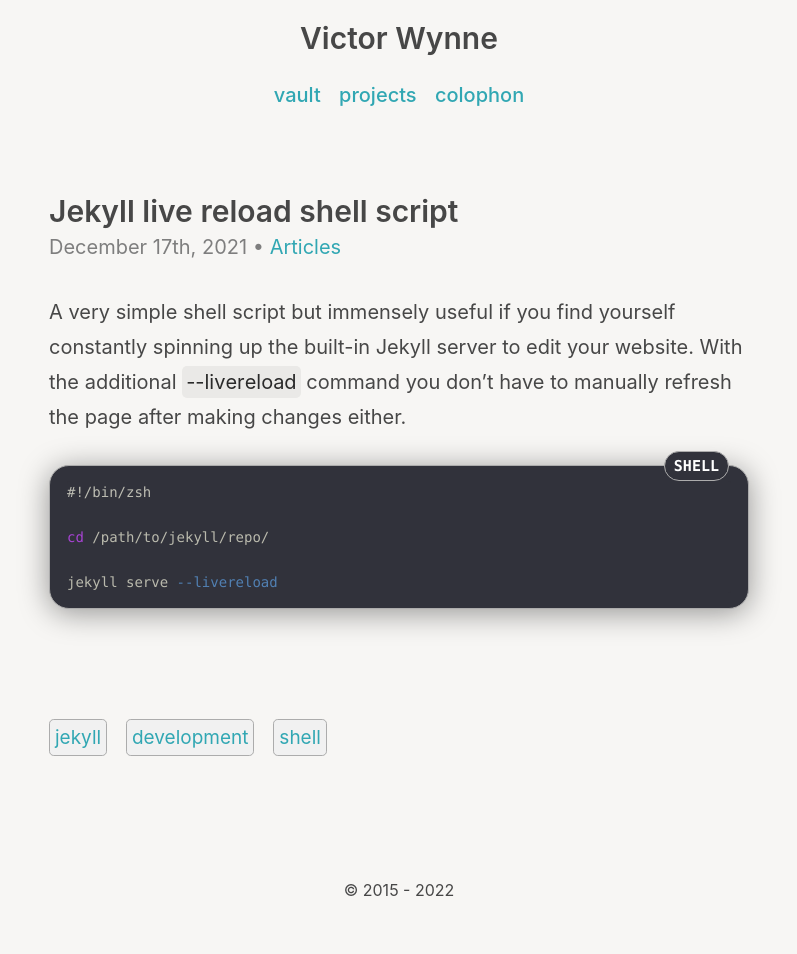
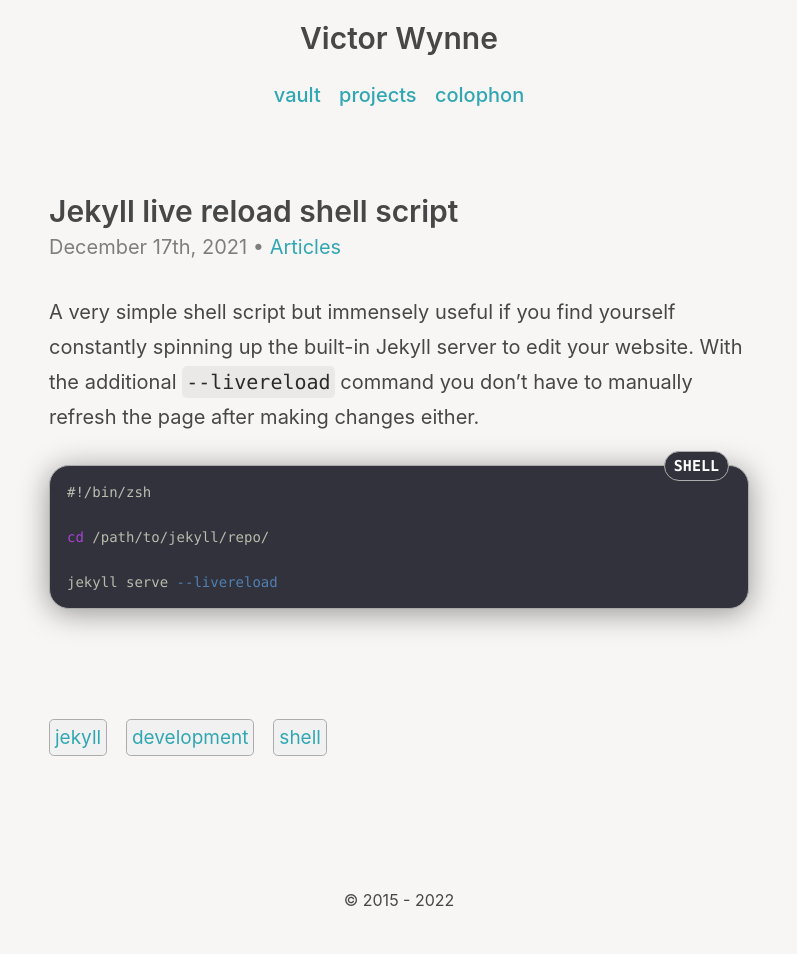
Before and after one commit to wertercatt/tooters, a Jekyll site: the page built from _posts/2021-12-17-jekyll-live-reload-shell-script.md, in a window 1280 px wide. Shown: the whole page, without its empty margins (241-1038 px from the left). Built offline with Jekyll 4.4.1, drawn with Linux system fonts in a browser that asks for light colours.

Commit message:
Updated the display of inline code and margins.

```diff
--- a/_sass/_code.scss
+++ b/_sass/_code.scss
@@ -2,7 +2,7 @@
 
 /* Applies to inline `code blocks` */
 .highlighter-rouge {
-    font-family: $root-font-family;
+    font-family: $code-font-family;
 	font-size: 100%;
 	padding: 4px 4px;
     background-color: #434343;
--- a/_sass/_posts.scss
+++ b/_sass/_posts.scss
@@ -132,7 +132,7 @@
     padding-right: 5px;
     border: 1.5px solid #7e7e7e;
     border-radius: .25em;
-    margin-bottom: .5rem;
+    margin-bottom: 1rem;
     margin-right: .1rem;
     font-size: 95%;
 
@@ -154,7 +154,7 @@
     padding-right: 5px;
     border: 1.5px solid #7e7e7e;
     border-radius: .25em;
-    margin-bottom: .5rem;
+    margin-bottom: 1rem;
     margin-right: .1rem;
     font-size: 90%;
 
```
